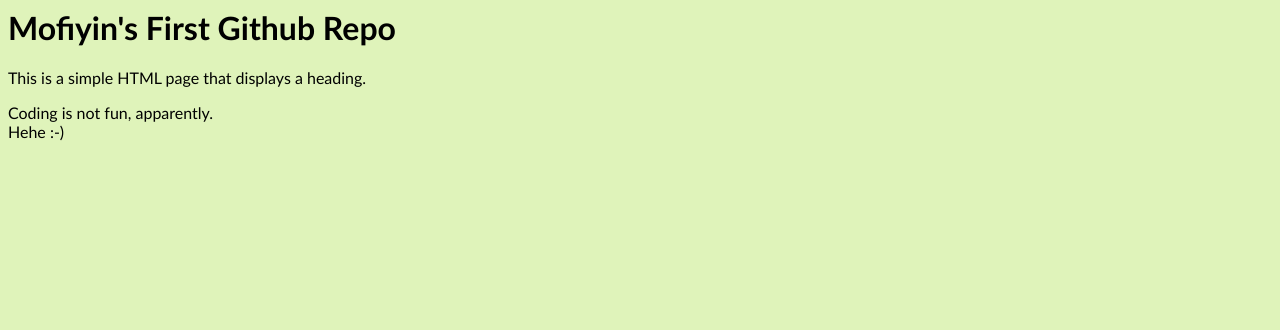
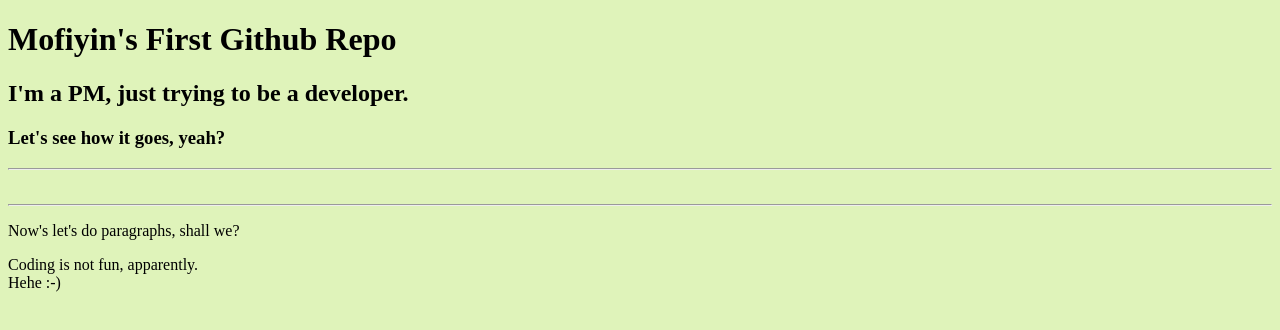
Before and after one commit to Mofiyin019/FirstProject, a plain HTML site: page index.html in a window 1280 px wide. Drawn offline with Linux system fonts and the light colour scheme.

Commit message:
Fourth official commit. Coding seems fun.

```diff
--- a/index.html
+++ b/index.html
@@ -1,18 +1,26 @@
-<html>
+<!DOCTYPE html>
+<html lang="en">
     <head>
         <title>Mofiyin's First Github Repo</title>
     </head>
     <style>
         body {
-            font-family: 'Trebuchet MS', 'Lucida Sans Unicode', 'Lucida Grande', 'Lucida Sans', Arial, sans-serif, sans-serif;
+            font-family: 'Nunito', 'Verdaba';
             background-color: #dff3ba;
         }
     </style>
 
     <body>
         <h1>Mofiyin's First Github Repo</h1>
-        <p>This is a simple HTML page that displays a heading.</p>
-        <p>Coding is not fun, apparently. <br> Hehe :-) </p>
+        <h2> I'm a PM, just trying to be a developer.</h2>
+        <h3>Let's see how it goes, yeah?</h3>
+        <hr>
+        <img scr="https://photos.google.com/photo/AF1QipOw9MwbzEu5myNdK_O9IAq3dQAm4vg6EnJw848W">
+        <hr>
+        <section>
+          <p>Now's let's do paragraphs, shall we?</p>
+          <p>Coding is not fun, apparently. <br> Hehe :-) </p>
+        </section>
     </body>
     <script>
         alert('This is a simple HTML page that displays a heading built by Mofiyin');
```
